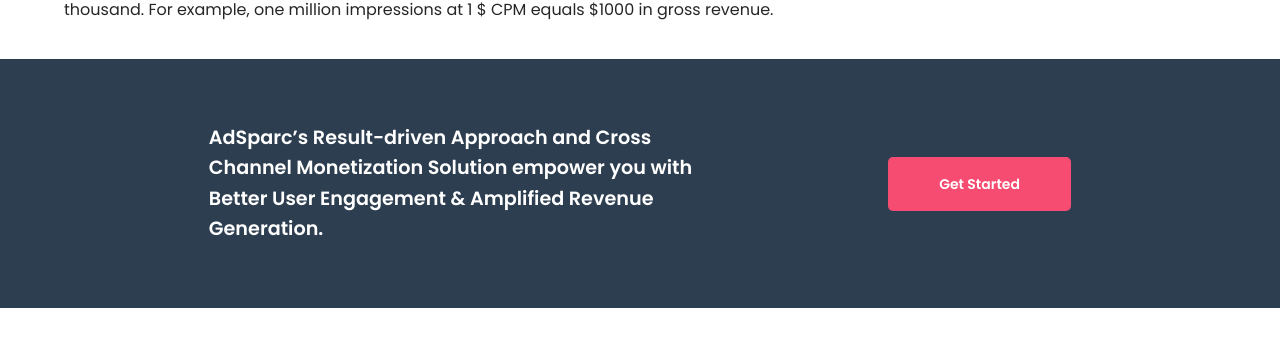
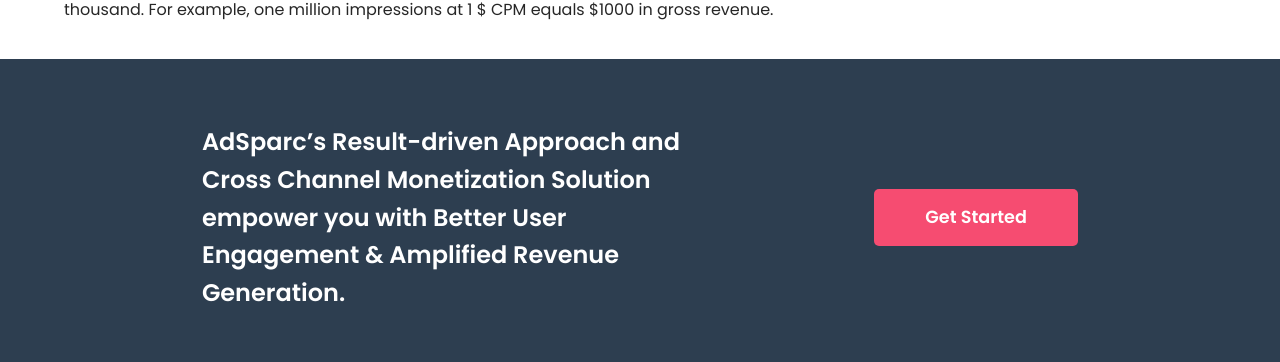
Before and after one commit to arvind-adsparc/cpmcalculators, a Next.js app: page / in a window 1280 px wide. Shown: the part 1357-1719 px from the top of the page. Built offline with nearby package versions, Linux system fonts and the light colour scheme.

Commit message:
cta bar update

```diff
--- a/styles/CTABar.module.scss
+++ b/styles/CTABar.module.scss
@@ -28,8 +28,10 @@
     @media only screen and (min-width: variables.$desktopSmall) {
       width: 45%;
       text-align: initial;
-      font-size: 1.2rem;
+      font-size: 1.5rem;
       font-weight: variables.$medium;
+      display: flex;
+      justify-content: center;
     }
   }
 
@@ -49,7 +51,8 @@
       @media only screen and (min-width: variables.$desktopSmall) {
         width: 100%;
 
-        padding: 1rem 3.2rem;
+        padding: 0.9rem 3.2rem;
+        font-size: 1.1rem;
       }
     }
   }
```
